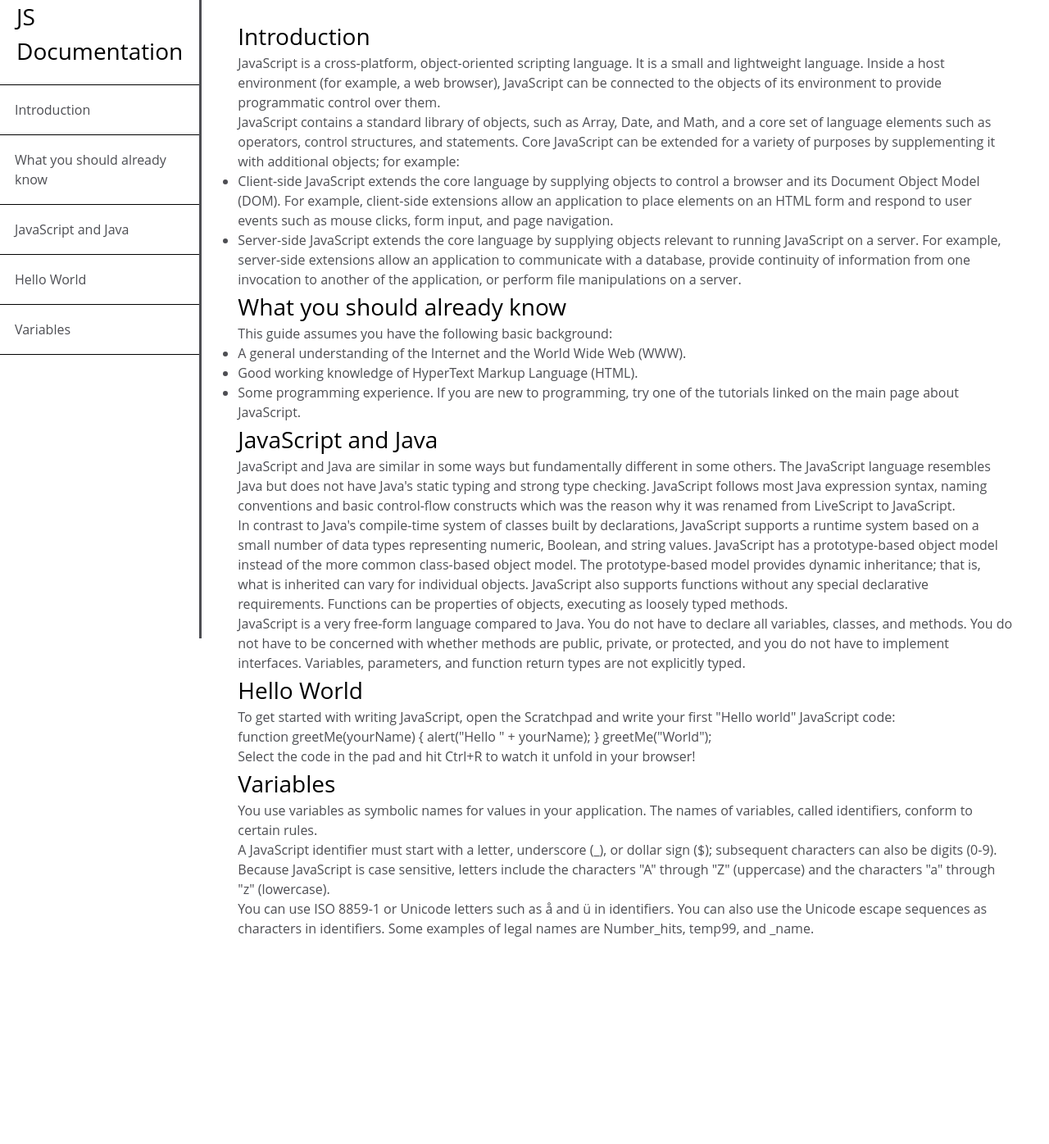
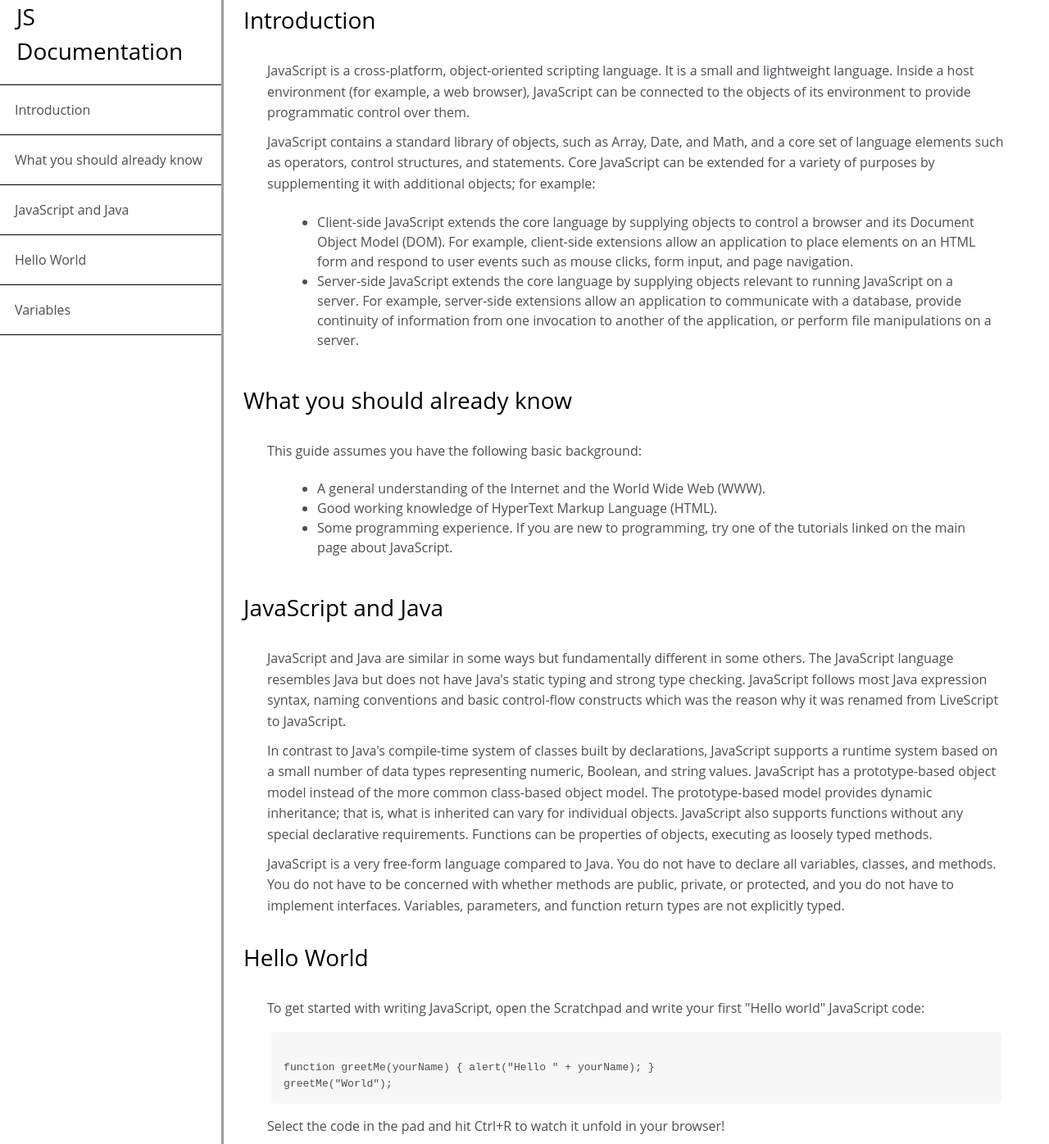
Before and after one commit to EvaFoundHerself/YousefJoao, a plain HTML site: page index.html in a window 1280 px wide. Shown: the part 21-1417 px from the top of the page at 82% size. Before the commit the page ends 1210 px from the top, so only its background shows below. Drawn offline with Linux system fonts and the light colour scheme.

Commit message:
last commit

```diff
--- a/css/style.css
+++ b/css/style.css
@@ -22,16 +22,23 @@ a {
   padding: 18px;
 }
 
+p {
+  line-height: 1.6;
+  padding: 5px;
+}
+
 .container {
   display: flex;
+  position: relative;
 }
 
 #navbar {
   display: flex;
   flex-direction: column;
-  width: 45%;
-  height: 100vh;
-  border-right: 3px solid #4d4e53;
+  width: 350px;
+  height: 100vm;
+  border-right: solid;
+  border-color: rgba(0, 22, 22, 0.4);
 }
 
 #navbar > header {
@@ -44,6 +51,27 @@ a {
 }
 
 #main-doc {
-  margin: 20px;
+  /* margin-left: 120px; */
+  padding: 24px;
+  width: 100%;
+}
+
+code {
+  display: block;
+  text-align: left;
+  white-space: pre-line;
+  position: relative;
+  background-color: #f7f7f7;
+  padding: 15px;
+  margin: 10px;
+  border-radius: 5px;
+}
+
+article {
   padding: 24px;
 }
+
+article ul {
+  padding: 16px;
+  margin-left: 50px;
+}
--- a/index.html
+++ b/index.html
@@ -12,23 +12,24 @@
     <div class="container">
       <nav id="navbar">
         <header>JS Documentation</header>
-        <a class="nav-link" href="#introduction">Introduction</a>
-        <a class="nav-link" href="#what_you_should_know"
+        <a class="nav-link" href="#Introduction">Introduction</a>
+        <a class="nav-link" href="#What_you_should_already_know"
           >What you should already know</a
         >
-        <a class="nav-link" href="#javaScript_and_Java">JavaScript and Java</a>
-        <a class="nav-link" href="#hello_world">Hello World</a>
-        <a class="nav-link" href="#variables">Variables</a>
+        <a class="nav-link" href="#Javascript_and_Java">JavaScript and Java</a>
+        <a class="nav-link" href="#Hello_World">Hello World</a>
+        <a class="nav-link" href="#Variables">Variables</a>
       </nav>
       <main id="main-doc">
         <section class="main-section" id="Introduction">
           <header>Introduction</header>
+          <article>
             <p>
-            JavaScript is a cross-platform, object-oriented scripting language.
-            It is a small and lightweight language. Inside a host environment
-            (for example, a web browser), JavaScript can be connected to the
-            objects of its environment to provide programmatic control over
-            them.
+              JavaScript is a cross-platform, object-oriented scripting
+              language. It is a small and lightweight language. Inside a host
+              environment (for example, a web browser), JavaScript can be
+              connected to the objects of its environment to provide
+              programmatic control over them.
             </p>
             <p>
               JavaScript contains a standard library of objects, such as Array,
@@ -40,36 +41,41 @@
             <ul>
               <li>
                 Client-side JavaScript extends the core language by supplying
-              objects to control a browser and its Document Object Model (DOM).
-              For example, client-side extensions allow an application to place
-              elements on an HTML form and respond to user events such as mouse
-              clicks, form input, and page navigation.
+                objects to control a browser and its Document Object Model
+                (DOM). For example, client-side extensions allow an application
+                to place elements on an HTML form and respond to user events
+                such as mouse clicks, form input, and page navigation.
               </li>
               <li>
                 Server-side JavaScript extends the core language by supplying
                 objects relevant to running JavaScript on a server. For example,
-              server-side extensions allow an application to communicate with a
-              database, provide continuity of information from one invocation to
-              another of the application, or perform file manipulations on a
-              server.
+                server-side extensions allow an application to communicate with
+                a database, provide continuity of information from one
+                invocation to another of the application, or perform file
+                manipulations on a server.
               </li>
             </ul>
+          </article>
         </section>
 
         <section class="main-section" id="What_you_should_already_know">
           <header>What you should already know</header>
+          <article>
             <p>This guide assumes you have the following basic background:</p>
             <ul>
               <li>
                 A general understanding of the Internet and the World Wide Web
                 (WWW).
               </li>
-            <li>Good working knowledge of HyperText Markup Language (HTML).</li>
+              <li>
+                Good working knowledge of HyperText Markup Language (HTML).
+              </li>
               <li>
                 Some programming experience. If you are new to programming, try
                 one of the tutorials linked on the main page about JavaScript.
               </li>
             </ul>
+          </article>
         </section>
 
         <section class="main-section" id="Javascript_and_Java">
@@ -113,10 +119,10 @@
               To get started with writing JavaScript, open the Scratchpad and
               write your first "Hello world" JavaScript code:
             </p>
-            <p>
+            <code>
               function greetMe(yourName) { alert("Hello " + yourName); }
               greetMe("World");
-            </p>
+            </code>
             <p>
               Select the code in the pad and hit Ctrl+R to watch it unfold in
               your browser!
```
Lines whose indentation alone changed are shown as unchanged.
